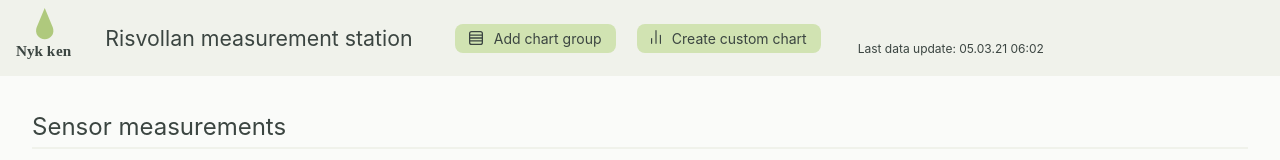
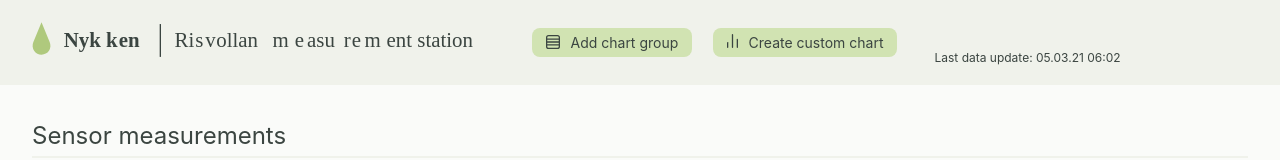
Before and after one commit to Kajalso/Nykken, a React (Create React App) app: page / in a window 1280 px wide. Shown: the top 160 px of the page. Built offline with nearby package versions, Linux system fonts and the light colour scheme; no server answers.

Commit message:
#66 Removed title and put in expanded logo

```diff
--- a/src/components/Header/Header.js
+++ b/src/components/Header/Header.js
@@ -7,7 +7,7 @@ import { CreateGroupModal } from "../Modal/CreateGroupModal";
 
 import groupIcon from "../../icons/group.svg";
 import customChartIcon from "../../icons/custom_chart.svg";
-import logo from "../../icons/Nykken_logo.svg";
+import logo from "../../icons/Nykken_logo_expanded.svg";
 
 import "./header.scss";
 import { CustomChartModal } from "../Modal/CustomChartModal";
@@ -25,7 +25,6 @@ export const Header = () => {
   return (
     <div className="header">
       <img className="logo" src={logo} alt="Nykken" />
-      <h3 className="station-name">Risvollan measurement station</h3>
 
       <div className="buttons">
         <Button
--- a/src/components/Header/header.scss
+++ b/src/components/Header/header.scss
@@ -8,8 +8,8 @@ $secondaryBackground: #f0f2eb;
   flex-wrap: wrap;
 
   .logo {
-    width: 60px;
-    margin: 0 0.5em 0.5em 0;
+    width: 500px;
+    margin: 0 1em 0.5em 0;
   }
 
   .station-name,
```
Also changed, not shown: src/icons/Nykken_logo_expanded.svg (added).
